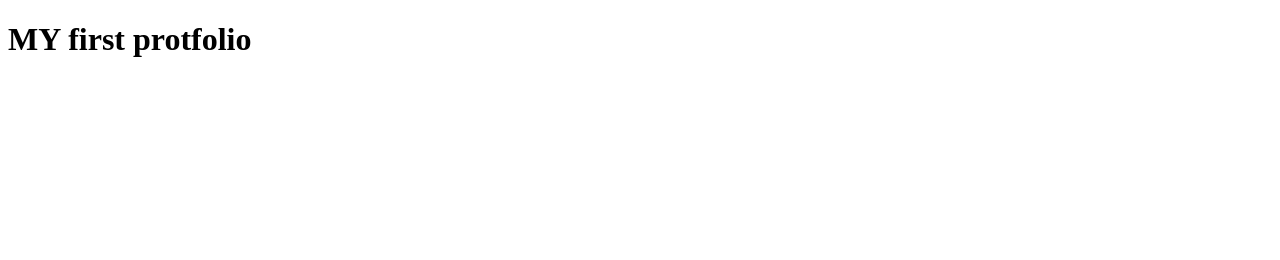
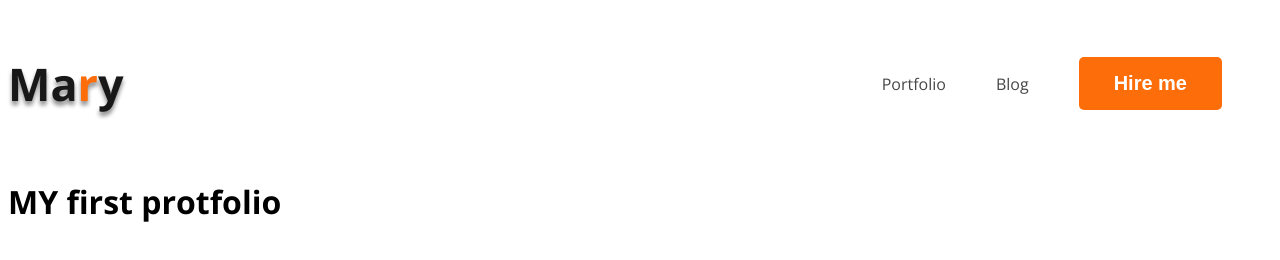
Before and after one commit to farihapromi/web-portfolio, a plain HTML site: page index.html in a window 1280 px wide. Drawn offline with nearby package versions, Linux system fonts and the light colour scheme.

Commit message:
added nav

```diff
--- a/index.html
+++ b/index.html
@@ -3,9 +3,26 @@
 <head>
     <meta charset="UTF-8">
     <meta name="viewport" content="width=h1, initial-scale=1.0">
+    <link rel="stylesheet" href="style.css">
+    <link rel="preconnect" href="https://fonts.googleapis.com">
+<link rel="preconnect" href="https://fonts.gstatic.com" crossorigin>
+<link href="https://fonts.googleapis.com/css2?family=Kanit:wght@700&family=Manrope:wght@700&family=Open+Sans:wght@400;700&family=Poppins:wght@100;200;300;400;500;600&display=swap" rel="stylesheet">
+
     <title>Document</title>
 </head>
 <body>
+    <header>
+        <nav>
+            <h3 class="nav-title">Ma<span class="span-title">r</span>y</h3>
+            <ul>
+                <li> <a href="">Portfolio</a></li>
+                <li><a href="">Blog</a></li>
+                <li>
+                    <button class="hire">Hire me</button>
+                </li>
+            </ul>
+        </nav>
+    </header>
 <h1>MY first protfolio</h1>
 </body>
 </html>
--- /dev/null
+++ b/style.css
@@ -0,0 +1,54 @@
+body{
+    font-family: 'Lato', sans-serif;
+font-family: 'Open Sans', sans-serif;
+
+}
+
+nav{
+    display:flex;
+    justify-content:space-between;
+    align-items:center;
+}
+.nav-title{
+    color: var(--dark-01, #181818);
+text-shadow: 0px 4px 4px rgba(0, 0, 0, 0.25), 0px 4px 4px rgba(0, 0, 0, 0.25);
+
+font-size: 45px;
+font-style: normal;
+font-weight: 800;
+line-height: normal;
+}
+.span-title{
+    color: #FD6E0A;
+font-family: Open Sans;
+font-size: 45px;
+font-style: normal;
+font-weight: 800;
+line-height: normal;
+}
+nav > ul{
+    display:flex;
+    align-items:center;
+}
+nav li{
+    list-style:none;
+    margin-right:50px;
+}
+nav a{
+    text-decoration: none;
+    color:#474747;
+}
+
+.hire{
+    border-radius: 5px;
+background: #FD6E0A;
+border:0;
+color:white;
+border-radius:5px;
+padding:15px 35px;
+
+font-size: 20px;
+
+font-weight: 700;
+
+}
```
